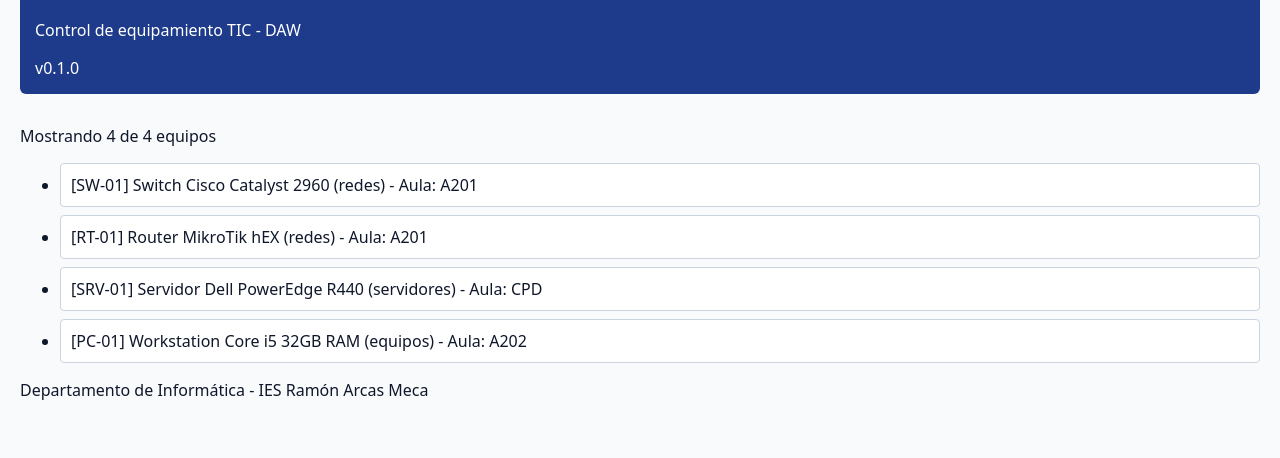
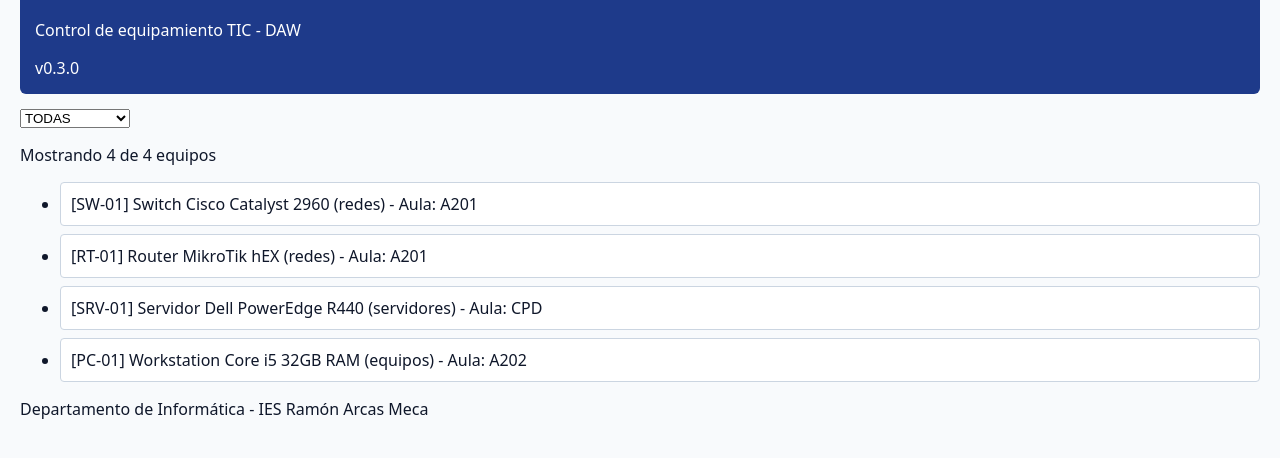
Before and after one commit to adrirosel/arcas-inventario, a website: page site/index.html in a window 1280 px wide. Shown: the part 102-560 px from the top of the page. Drawn offline with Linux system fonts and the light colour scheme.

Commit message:
Añade filtro desplegable por categoria

```diff
--- a/site/index.html
+++ b/site/index.html
@@ -23,5 +23,6 @@
   <script src="js/config.js"></script>
   <script src="js/inventario.js"></script>
   <script src="js/app.js"></script>
+  <script src="js/categorias.js"></script>
 </body>
 </html>
--- /dev/null
+++ b/site/js/categorias.js
@@ -0,0 +1,14 @@
+window.addEventListener("DOMContentLoaded", () => {
+  const select = document.createElement("select");
+  ["todas", "redes", "servidores", "equipos"].forEach(cat => {
+    const option = document.createElement("option");
+    option.value = cat;
+    option.textContent = cat.toUpperCase();
+    select.appendChild(option);
+  });
+  select.addEventListener("change", (e) => {
+    filtros.categoria = e.target.value;
+    aplicarFiltros();
+  });
+  document.getElementById("controles").appendChild(select);
+});
--- a/site/js/config.js
+++ b/site/js/config.js
@@ -1,3 +1,3 @@
 const APP_TITULO = "ArcasInventario";
 const APP_SUBTITULO = "Control de equipamiento TIC - DAW";
-const APP_VERSION = "0.1.0";
+const APP_VERSION = "0.3.0";
```
